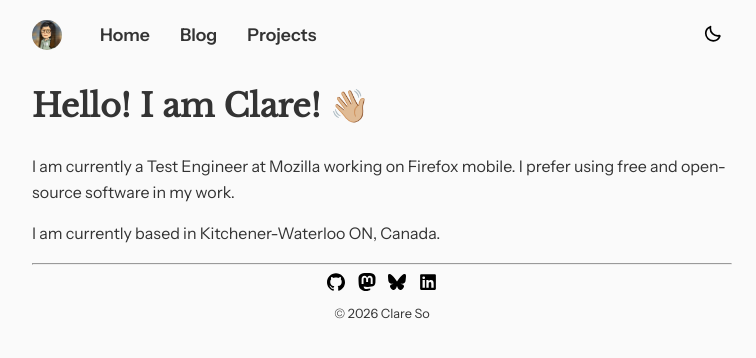
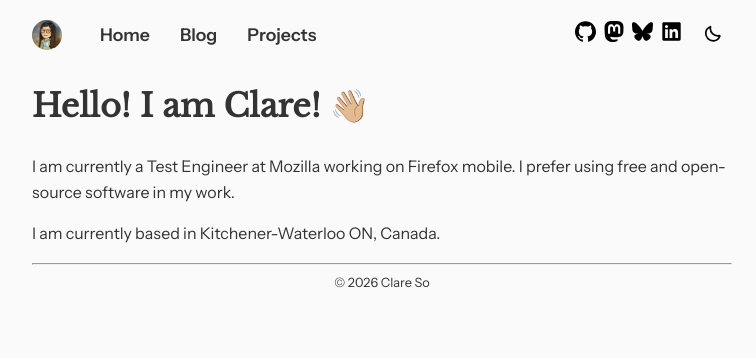
Before and after one commit to clarmso/clarmso.github.io, a Jekyll site: the page built from index.md, in a window 1280 px wide. Shown: the top 358 px of the page, without its empty margins (258-1014 px from the left). Built offline with Jekyll 4.4.1, drawn with Linux system fonts in a browser that asks for light colours.

Commit message:
Move social media links from footer to top navigation
Co-authored-by: Copilot <223556219+Copilot@users.noreply.github.com>

```diff
--- a/_layouts/default.html
+++ b/_layouts/default.html
@@ -47,6 +47,12 @@
         <a href="/projects">Projects</a>
       </div>
       <div class="nav-controls">
+        <div class="nav-social">
+          <a href="https://github.com/clarmso" aria-label="GitHub"><img src="{{ site.baseurl }}/assets/icons/social/github.svg" alt="GitHub"></a>
+          <a href="https://mastodon.online/@clarmso" aria-label="Mastodon"><img src="{{ site.baseurl }}/assets/icons/social/mastodon.svg" alt="Mastodon"></a>
+          <a href="https://bsky.app/profile/clarmso.ca/" aria-label="Bluesky"><img src="{{ site.baseurl }}/assets/icons/social/bluesky.svg" alt="Bluesky"></a>
+          <a href="https://www.linkedin.com/in/clarmso/" aria-label="LinkedIn"><img src="{{ site.baseurl }}/assets/icons/social/linkedin.svg" alt="LinkedIn"></a>
+        </div>
         <button id="theme-toggle" aria-label="Toggle theme">
           <img id="sun-icon" src="{{ site.baseurl }}/assets/icons/sun.svg" alt="Light Mode">
           <img id="moon-icon" src="{{ site.baseurl }}/assets/icons/moon.svg" alt="Dark Mode">
@@ -58,12 +64,6 @@
     </main>
     <hr class="divider">
     <footer class="site-footer">
-      <div class="footer-links">
-        <a href="https://github.com/clarmso" aria-label="GitHub"><img src="{{ site.baseurl }}/assets/icons/social/github.svg" alt="GitHub"></a>
-        <a href="https://mastodon.online/@clarmso" aria-label="Mastodon"><img src="{{ site.baseurl }}/assets/icons/social/mastodon.svg" alt="Mastodon"></a>
-        <a href="https://bsky.app/profile/clarmso.ca/" aria-label="Bluesky"><img src="{{ site.baseurl }}/assets/icons/social/bluesky.svg" alt="Bluesky"></a>
-        <a href="https://www.linkedin.com/in/clarmso/" aria-label="LinkedIn"><img src="{{ site.baseurl }}/assets/icons/social/linkedin.svg" alt="LinkedIn"></a>
-      </div>
       <p class="footer-copyright">&copy; {{ site.time | date: '%Y' }} Clare So</p>
     </footer>
 </body>
--- a/assets/style.css
+++ b/assets/style.css
@@ -78,6 +78,22 @@ nav {
   display: flex;
   align-items: center;
   gap: 10px;
+}
+
+.nav-social {
+  display: flex;
+  align-items: center;
+  gap: 8px;
+}
+
+.nav-social img {
+  width: 1.3em;
+  height: 1.3em;
+  filter: brightness(0);
+}
+
+html.dark-mode .nav-social img {
+  filter: brightness(0) invert(1);
 }
 
 #nav-links {
```
